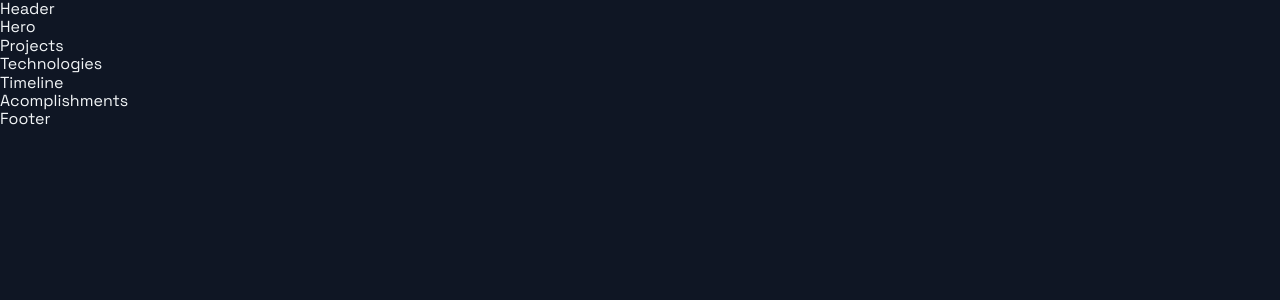
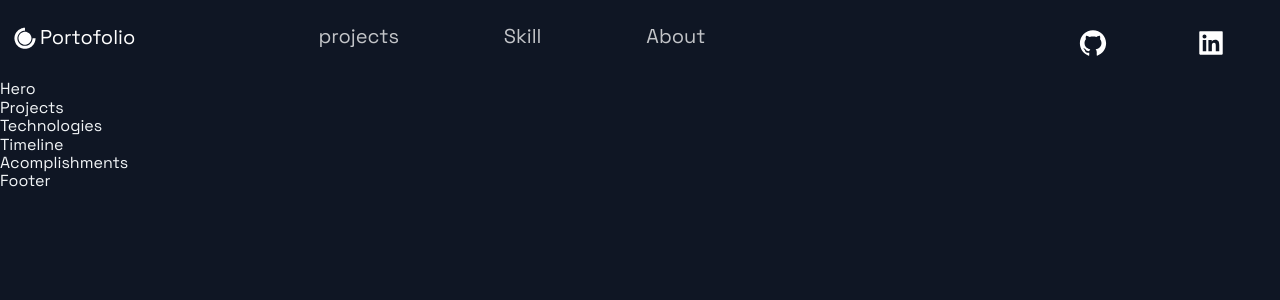
Before and after one commit to Fumicode01/Portfolio-nextjs, a Next.js app: page / in a window 1280 px wide. Shown: the top 300 px of the page. Built offline with nearby package versions, Linux system fonts and the light colour scheme.

Commit message:
Add Content and Style in Header Components.

```diff
--- a/src/components/Header/Header.js
+++ b/src/components/Header/Header.js
@@ -1,14 +1,39 @@
 import Link from 'next/link';
 import React from 'react';
-import { AiFillGithub, AiFillInstagram, AiFillLinkedin } from 'react-icons/ai';
+import { AiFillGithub, AiFillLinkedin } from 'react-icons/ai';
 import { DiCssdeck } from 'react-icons/di';
 
-import { Container, Div1, Div2, Div3, NavLink, SocialIcons } from './HeaderStyles';
+import { Container, Div1, Div2, Div3, NavLink, SocialIcons, Span } from './HeaderStyles';
 
 const Header = () =>  (
-  <div>
-    Header
-  </div>
+  <Container>
+    <Div1>
+      <Link href="/">
+        <a style={{display:"flex", alignItems:"center", color:"white", marginBottom:"15px",}}>
+          <DiCssdeck size="3rem" /><Span>Portofolio</Span>
+        </a>
+      </Link>
+    </Div1>
+    <Div2>
+      <Link href="#projects">
+        <NavLink>projects</NavLink>
+      </Link>
+      <Link href="#Skill">
+        <NavLink>Skill</NavLink>
+      </Link>
+      <Link href="#About">
+        <NavLink>About</NavLink>
+      </Link>
+    </Div2>
+    <Div3>
+      <SocialIcons href="https://github.com" target="_blank">
+        <AiFillGithub size="3rem" />
+      </SocialIcons>
+      <SocialIcons href="https://linkedin.com" target="_blank">
+        <AiFillLinkedin size="3rem" />
+      </SocialIcons>
+    </Div3>
+  </Container>
 );
 
 export default Header;
--- a/src/components/Header/HeaderStyles.js
+++ b/src/components/Header/HeaderStyles.js
@@ -16,6 +16,10 @@
     grid-column-gap: 0.5rem;
     grid-row-gap: 0.5rem;
   }
+`;
+
+export const Span = styled.span`
+  font-size:2rem;
 `;
 export const Div1 = styled.div`
   grid-area: 1 / 1 / 2 / 2;
```
